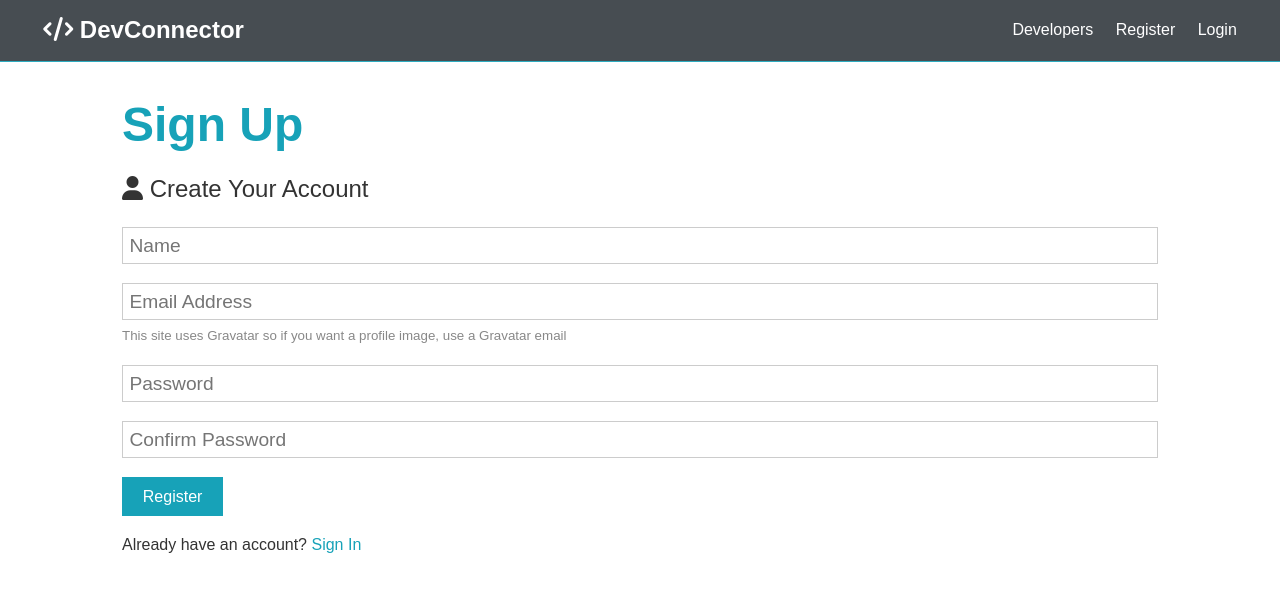
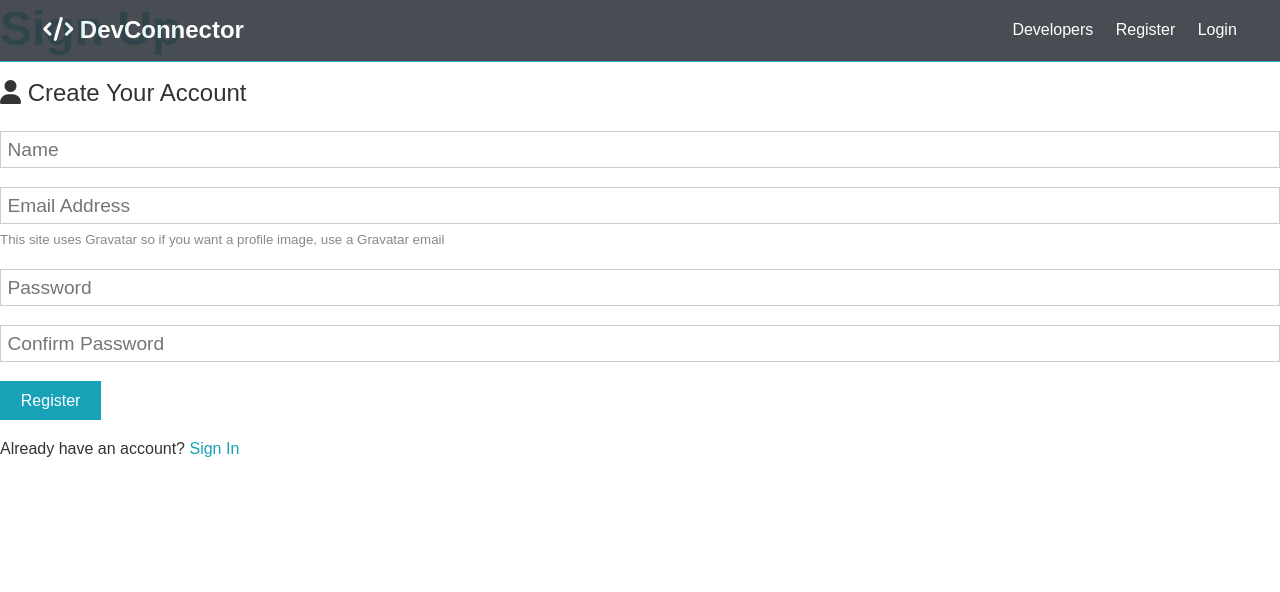
Before and after one commit to PavanDongare/mern, a React (Create React App) app in the folder client/: page /register in a window 1280 px wide. Shown: the top 592 px of the page. Built offline with nearby package versions, Linux system fonts and the light colour scheme.

Commit message:
<section> removed from route path

```diff
--- a/client/src/App.js
+++ b/client/src/App.js
@@ -13,10 +13,10 @@ const App = ()=> (
        <Navbar/>
        <Route exact path="/" component={Landing} />
             <Switch>
-                <section className="container" >
+
                 <Route path="/register" component={Regsiter} />
                 <Route path="/login" component={Login} />
-                </section>
+
             </Switch>
   </Fragment>
   </Router>
```
Also changed, not shown: client/src/components/test.js (added, +107 -0 lines), 1 other file (tests, documents, lock files or other folders).
